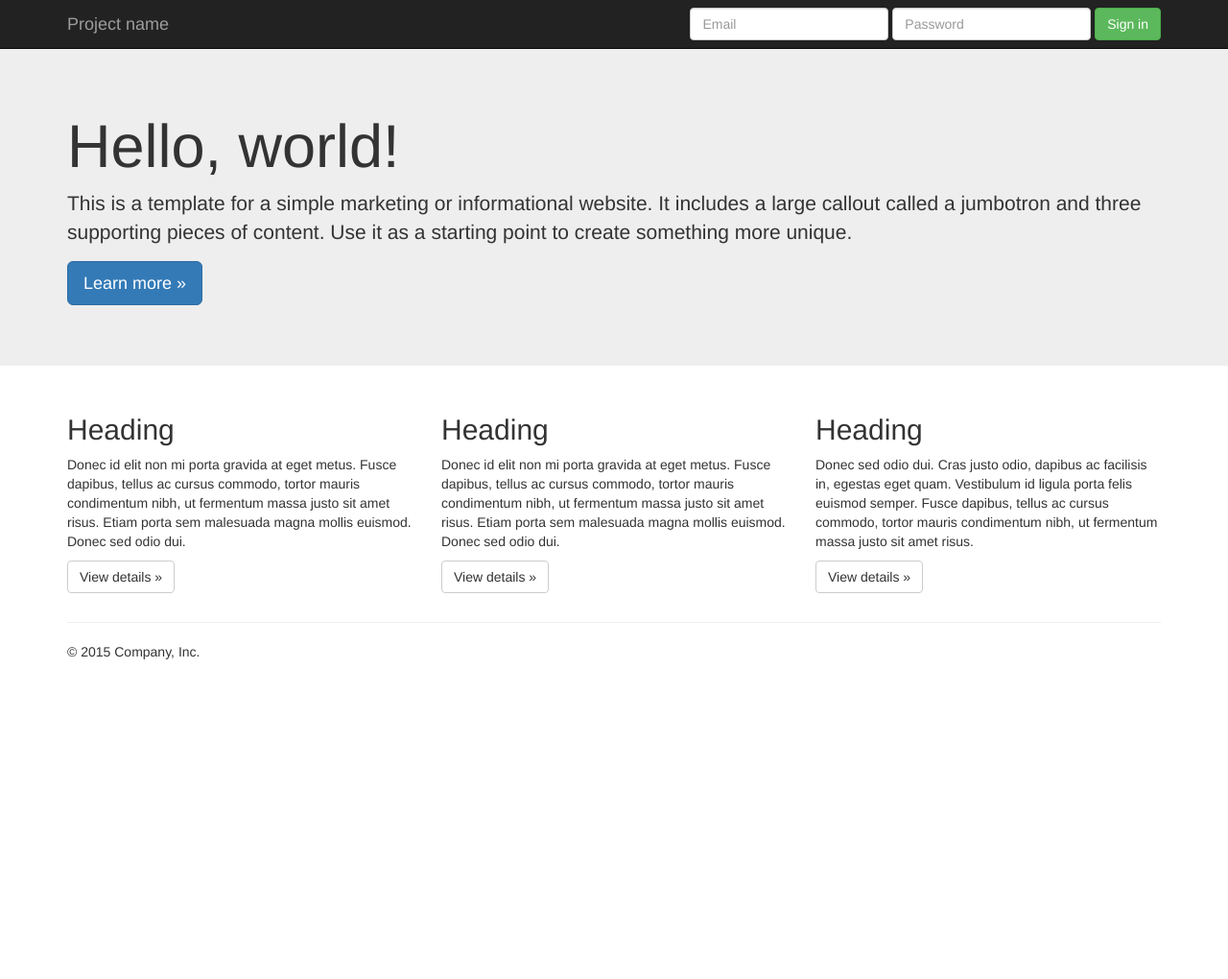
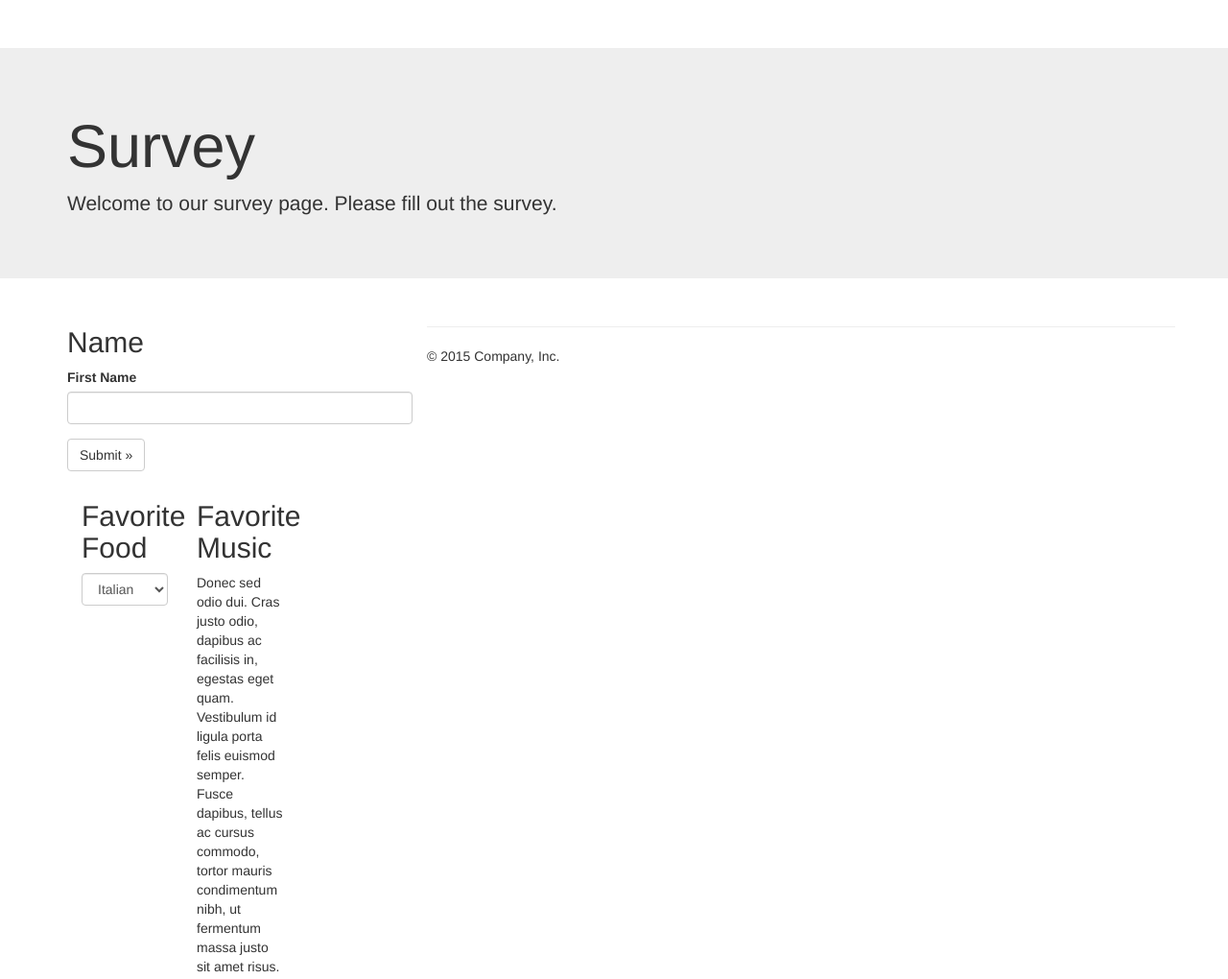
Before and after one commit to maldonmeehan/survey, a plain HTML site: page index.html in a window 1280 px wide. Shown: the top 1020 px of the page at 96% size. Before the commit the page ends 800 px from the top, so only its background shows below. Drawn offline with nearby package versions, Linux system fonts and the light colour scheme; files that its build step writes are made by us from their sources; a script that the page names is missing; files whose address does not match are found by name.

Commit message:
add name and food forms

```diff
--- a/index.html
+++ b/index.html
@@ -24,59 +24,53 @@
   </head>
 
   <body>
-
-    <nav class="navbar navbar-inverse navbar-fixed-top">
-      <div class="container">
-        <div class="navbar-header">
-          <button type="button" class="navbar-toggle collapsed" data-toggle="collapse" data-target="#navbar" aria-expanded="false" aria-controls="navbar">
-            <span class="sr-only">Toggle navigation</span>
-            <span class="icon-bar"></span>
-            <span class="icon-bar"></span>
-            <span class="icon-bar"></span>
-          </button>
-          <a class="navbar-brand" href="#">Project name</a>
-        </div>
-        <div id="navbar" class="navbar-collapse collapse">
-          <form class="navbar-form navbar-right">
-            <div class="form-group">
-              <input type="text" placeholder="Email" class="form-control">
-            </div>
-            <div class="form-group">
-              <input type="password" placeholder="Password" class="form-control">
-            </div>
-            <button type="submit" class="btn btn-success">Sign in</button>
-          </form>
-        </div><!--/.navbar-collapse -->
-      </div>
-    </nav>
-
     <!-- Main jumbotron for a primary marketing message or call to action -->
     <div class="jumbotron">
       <div class="container">
-        <h1>Hello, world!</h1>
-        <p>This is a template for a simple marketing or informational website. It includes a large callout called a jumbotron and three supporting pieces of content. Use it as a starting point to create something more unique.</p>
-        <p><a class="btn btn-primary btn-lg" href="#" role="button">Learn more &raquo;</a></p>
+        <h1>Survey</h1>
+        <p>Welcome to our survey page. Please fill out the survey.</p>
+        <!--
+        <p><a class="btn btn-primary btn-lg" href="#" role="button">Learn more &raquo;</a></p>-->
+
       </div>
     </div>
 
     <div class="container">
-      <!-- Example row of columns -->
       <div class="row">
+        <!--Name-->
         <div class="col-md-4">
-          <h2>Heading</h2>
-          <p>Donec id elit non mi porta gravida at eget metus. Fusce dapibus, tellus ac cursus commodo, tortor mauris condimentum nibh, ut fermentum massa justo sit amet risus. Etiam porta sem malesuada magna mollis euismod. Donec sed odio dui. </p>
-          <p><a class="btn btn-default" href="#" role="button">View details &raquo;</a></p>
+          <h2>Name</h2>
+
+          <div id="blanks">
+            <form>
+              <div class="form-group">
+                <label for="name">First Name</label>
+                <input id="name" class="form-control" type="text">
+              </div>
+
+          <p><a class="btn btn-default" href="#" role="button">Submit &raquo;</a></p>
         </div>
+        <!--Name-->
+
+        <!--Food-->
         <div class="col-md-4">
-          <h2>Heading</h2>
-          <p>Donec id elit non mi porta gravida at eget metus. Fusce dapibus, tellus ac cursus commodo, tortor mauris condimentum nibh, ut fermentum massa justo sit amet risus. Etiam porta sem malesuada magna mollis euismod. Donec sed odio dui. </p>
-          <p><a class="btn btn-default" href="#" role="button">View details &raquo;</a></p>
-       </div>
+          <h2>Favorite Food</h2>
+          <select class="form-control" id="food">
+            <option>Italian</option>
+            <option>Japanese</option>
+            <option>Thai</option>
+            <option>German</option>
+          </select>
+        </div>
+        <!--Food-->
+
+        <!--music-->
         <div class="col-md-4">
-          <h2>Heading</h2>
+          <h2>Favorite Music</h2>
           <p>Donec sed odio dui. Cras justo odio, dapibus ac facilisis in, egestas eget quam. Vestibulum id ligula porta felis euismod semper. Fusce dapibus, tellus ac cursus commodo, tortor mauris condimentum nibh, ut fermentum massa justo sit amet risus.</p>
           <p><a class="btn btn-default" href="#" role="button">View details &raquo;</a></p>
         </div>
+        <!--music-->
       </div>
 
       <hr>
```
Also changed, not shown: js/scripts.js (+17 -0 lines).
